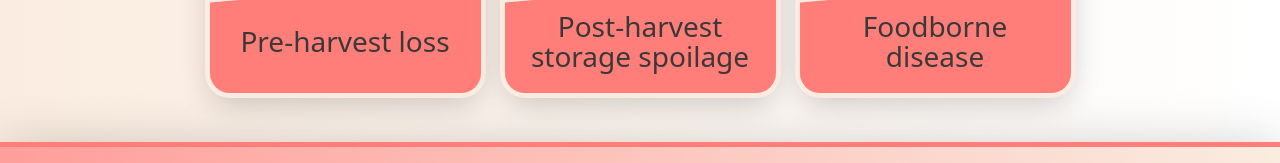
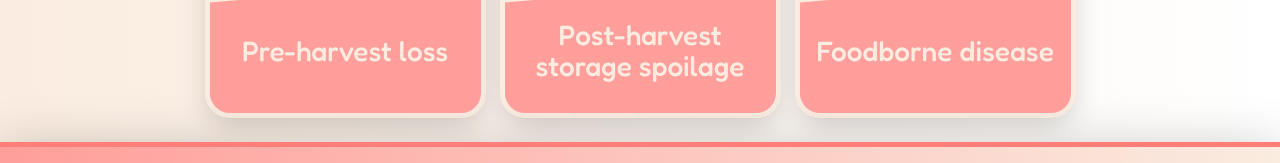
Before and after one commit to dayala1/greenleaf, an Astro site: page / in a window 1280 px wide. Shown: the part 1453-1616 px from the top of the page. Built offline with nearby package versions, Linux system fonts and the light colour scheme; Astro itself is replaced by a stand-in of ours.

Commit message:
updated card colours

```diff
--- a/src/components/Card.astro
+++ b/src/components/Card.astro
@@ -36,6 +36,7 @@ const { title, contents } = Astro.props;
 
             h3 {
                 line-height: 110%;
+                color: #faece0;
             }
         }
         .card-img-top {
@@ -47,6 +48,8 @@ const { title, contents } = Astro.props;
             position: relative;
             margin-top: -0px;
             z-index: 2;
+            font-family: 'Fredoka', serif;
+            font-size: larger;
         }
         .card-non-img {
             transition: all 0.2s;
@@ -62,7 +65,7 @@ const { title, contents } = Astro.props;
             left: 0;
             top: -0px;
             height: 900px;
-            background-color: rgba(255, 126, 121, 1);
+            background-color: #ff9e9a;
             transform: skewY(-5deg) scale(1.1);
             transform-origin: top left;
             z-index: -1;
```
Also changed, not shown: src/assets/card1.svg, src/assets/card2.svg, src/assets/card3.svg.
